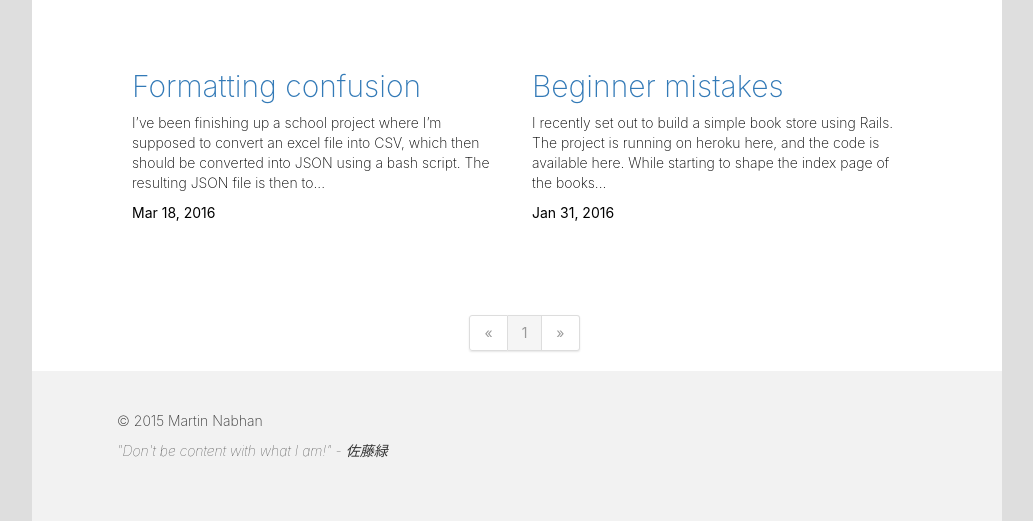
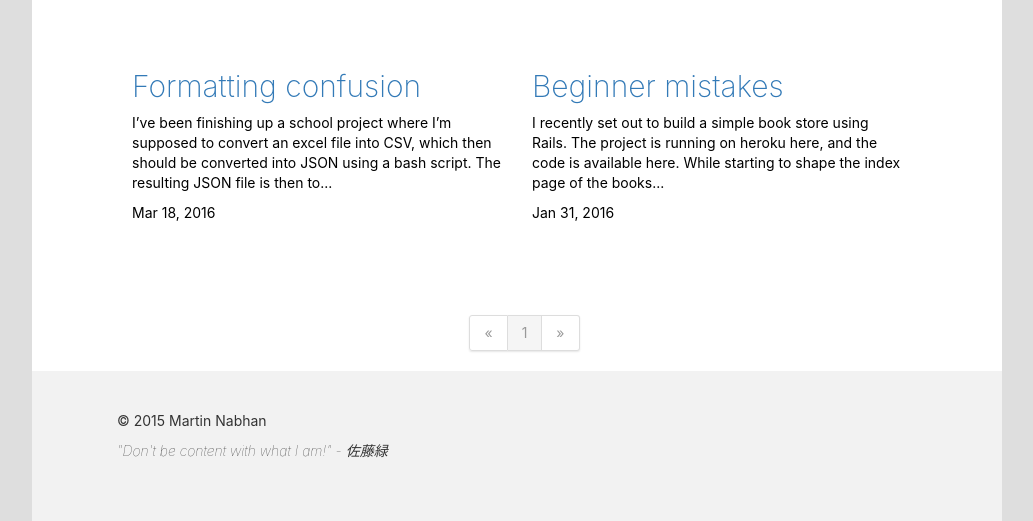
Before and after one commit to MartinN13/MartinN13.github.io, a Jekyll site: the page built from index.html, in a window 1280 px wide. Shown: the part 460-981 px from the top of the page, without its empty margins (123-1156 px from the left). Built offline with Jekyll 4.4.1, drawn with Linux system fonts in a browser that asks for light colours; the list of posts is cut into pages by our own code.

Commit message:
Further increase p font weight

```diff
--- a/css/main.scss
+++ b/css/main.scss
@@ -46,7 +46,7 @@ a:hover {
   text-decoration: none;
 }
 p {
-  font-weight: 200;
+  font-weight: 400;
 }
 h1 {
   font-weight: 200;
```
